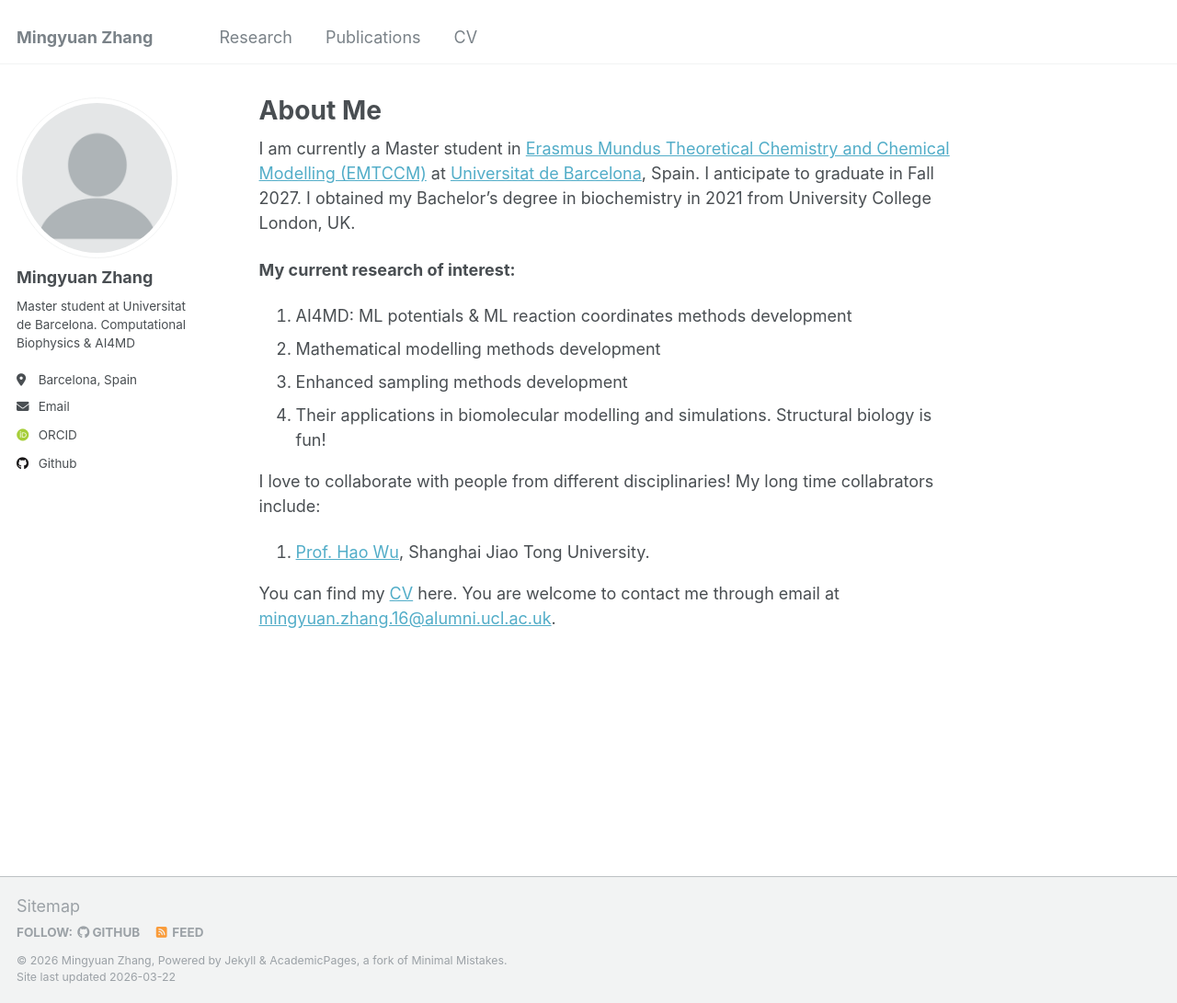
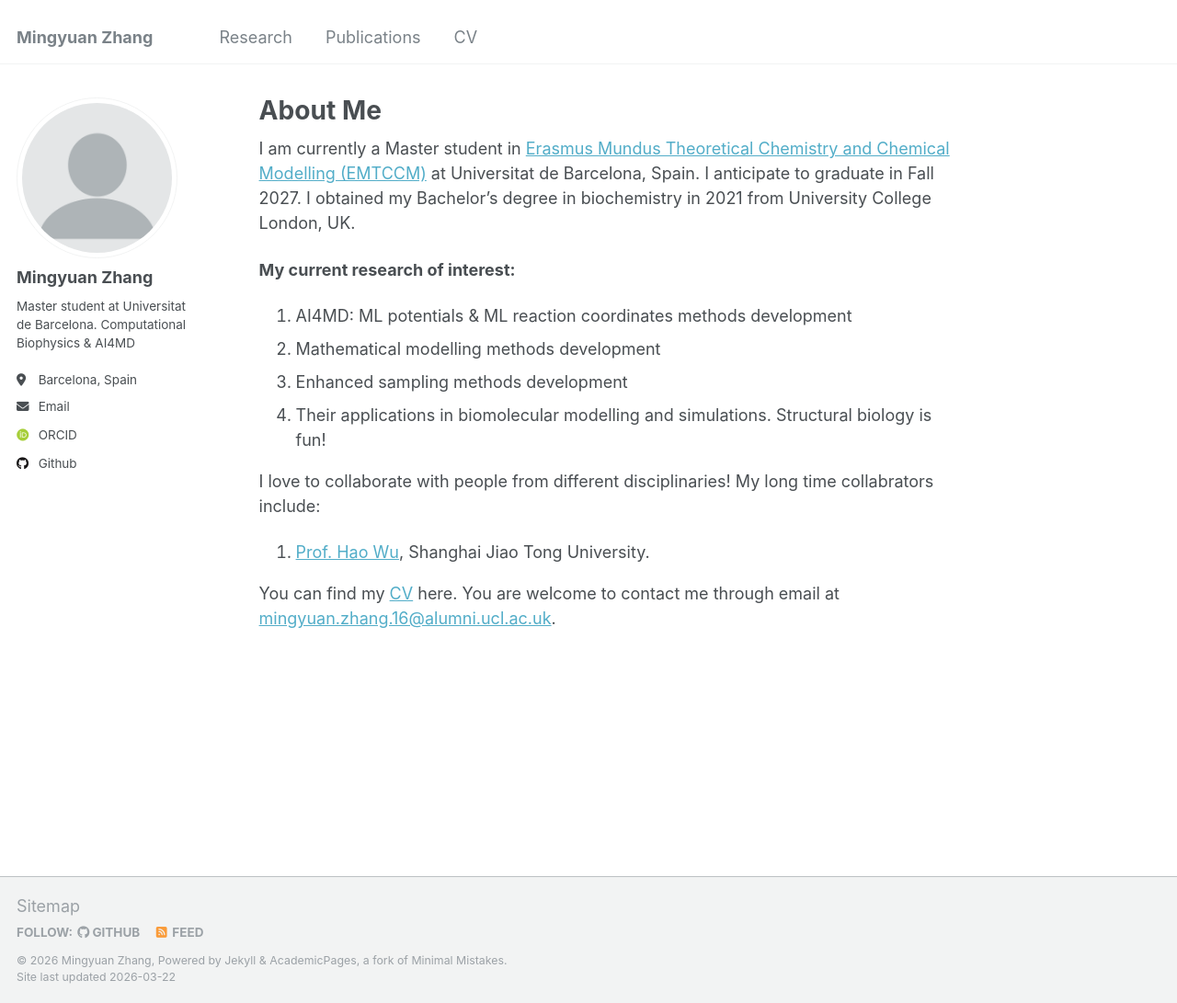
Before and after one commit to Mingyuan00/Mingyuan00.github.io, a Jekyll site: the page built from _pages/about.md, in a window 1280 px wide and 1091 px high. Shown: the whole window at 92% size. Built offline with Jekyll 4.4.1, drawn with Linux system fonts in a browser that asks for light colours; some web fonts are replaced; part of the change alters nothing that is shown.

```diff
--- a/_pages/about.md
+++ b/_pages/about.md
@@ -7,7 +7,7 @@ redirect_from:
   - /about.html
 ---
 
-I am currently a Master student in [Erasmus Mundus Theoretical Chemistry and Chemical Modelling (EMTCCM)](https://www.emtccm.org) at [Universitat de Barcelona](https://www.ub.edu/portal/web/quimica), Spain. I anticipate to graduate in Fall 2027. I obtained my Bachelor's degree in biochemistry in 2021 from University College London, UK.
+I am currently a Master student in [Erasmus Mundus Theoretical Chemistry and Chemical Modelling (EMTCCM)](https://www.emtccm.org) at Universitat de Barcelona, Spain. I anticipate to graduate in Fall 2027. I obtained my Bachelor's degree in biochemistry in 2021 from University College London, UK.
 
 **My current research of interest:**
 
```
